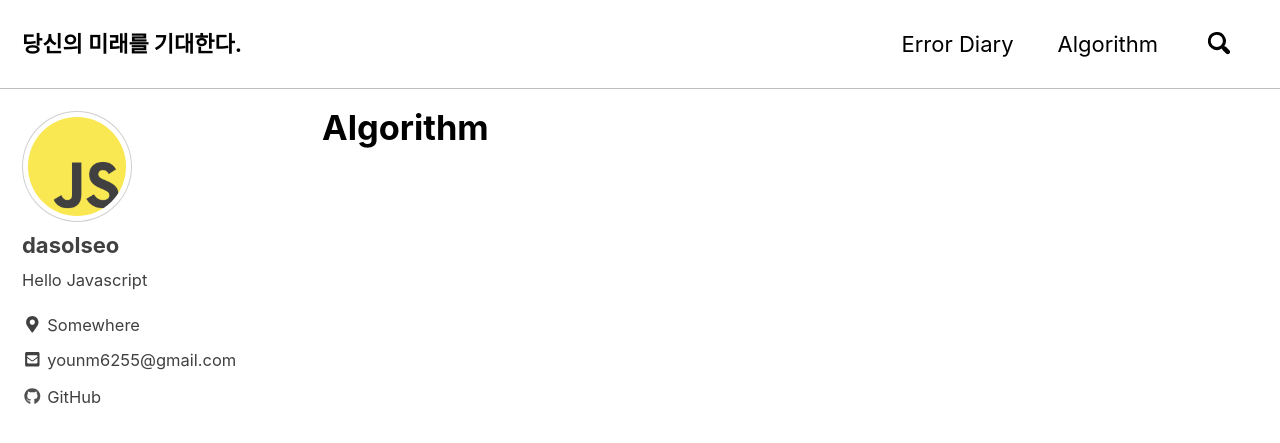
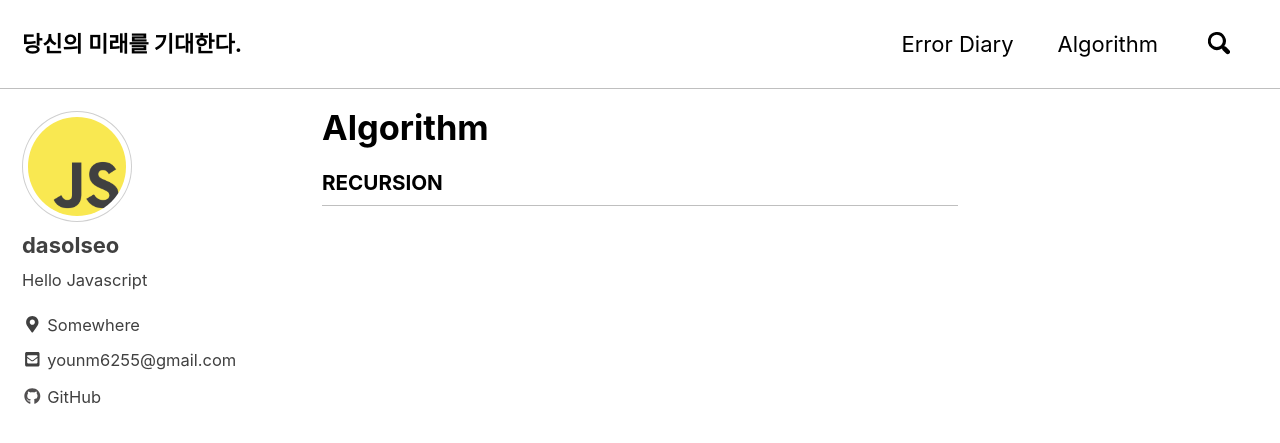
Before and after one commit to dasol-seo/dasol-seo.github.io, a Jekyll site: the page built from _pages/algorithm/index.md, in a window 1280 px wide and 900 px high. Shown: the top 443 px of the window. Built offline with Jekyll 4.4.1, drawn with Linux system fonts in a browser that asks for light colours; nearby versions of some CDN libraries.

Commit message:
#5 Add recursion menu and page

```diff
--- a/_data/navigation.yml
+++ b/_data/navigation.yml
@@ -8,3 +8,7 @@ main:
 errorDiary-navigation:
   - title: "Frontend"
     url: /frontend/
+
+algorithm-navigation:
+  - title: "Recursion"
+    url: /recursion/
--- a/_pages/algorithm/index.md
+++ b/_pages/algorithm/index.md
@@ -4,3 +4,5 @@ permalink: /algorithm/
 title: "Algorithm"
 author_profile: true
 ---
+
+{% include nav_list nav="algorithm-navigation" %}
```
Also changed, not shown: _pages/algorithm/recursion.md (added, +6 -0 lines).
